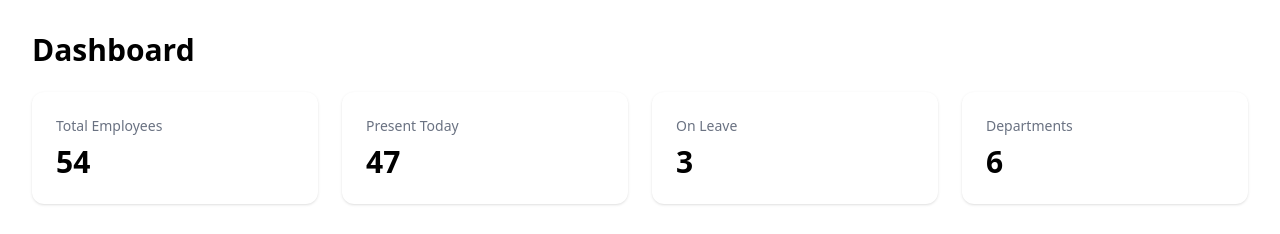
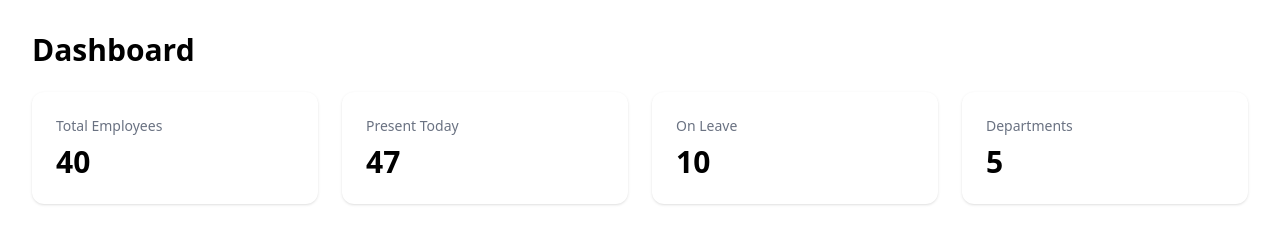
Before and after one commit to MbarkAmal/hr-demo-workflow, a Next.js app: page / in a window 1280 px wide. Shown: the top 234 px of the page. Built offline with nearby package versions, Linux system fonts and the light colour scheme.

Commit message:
AGR-13: creation page employee

```diff
--- a/app/page.js
+++ b/app/page.js
@@ -8,7 +8,7 @@ export default function Dashboard() {
       <div className="grid grid-cols-1 sm:grid-cols-2 lg:grid-cols-4 gap-6 mb-10">
         <div className="bg-white shadow rounded-xl p-6">
           <p className="text-gray-500 text-sm">Total Employees</p>
-          <p className="text-3xl font-bold mt-2">54</p>
+          <p className="text-3xl font-bold mt-2">40</p>
         </div>
 
         <div className="bg-white shadow rounded-xl p-6">
@@ -18,12 +18,12 @@ export default function Dashboard() {
 
         <div className="bg-white shadow rounded-xl p-6">
           <p className="text-gray-500 text-sm">On Leave</p>
-          <p className="text-3xl font-bold mt-2">3</p>
+          <p className="text-3xl font-bold mt-2">10</p>
         </div>
 
         <div className="bg-white shadow rounded-xl p-6">
           <p className="text-gray-500 text-sm">Departments</p>
-          <p className="text-3xl font-bold mt-2">6</p>
+          <p className="text-3xl font-bold mt-2">5</p>
         </div>
       </div>
 
```
